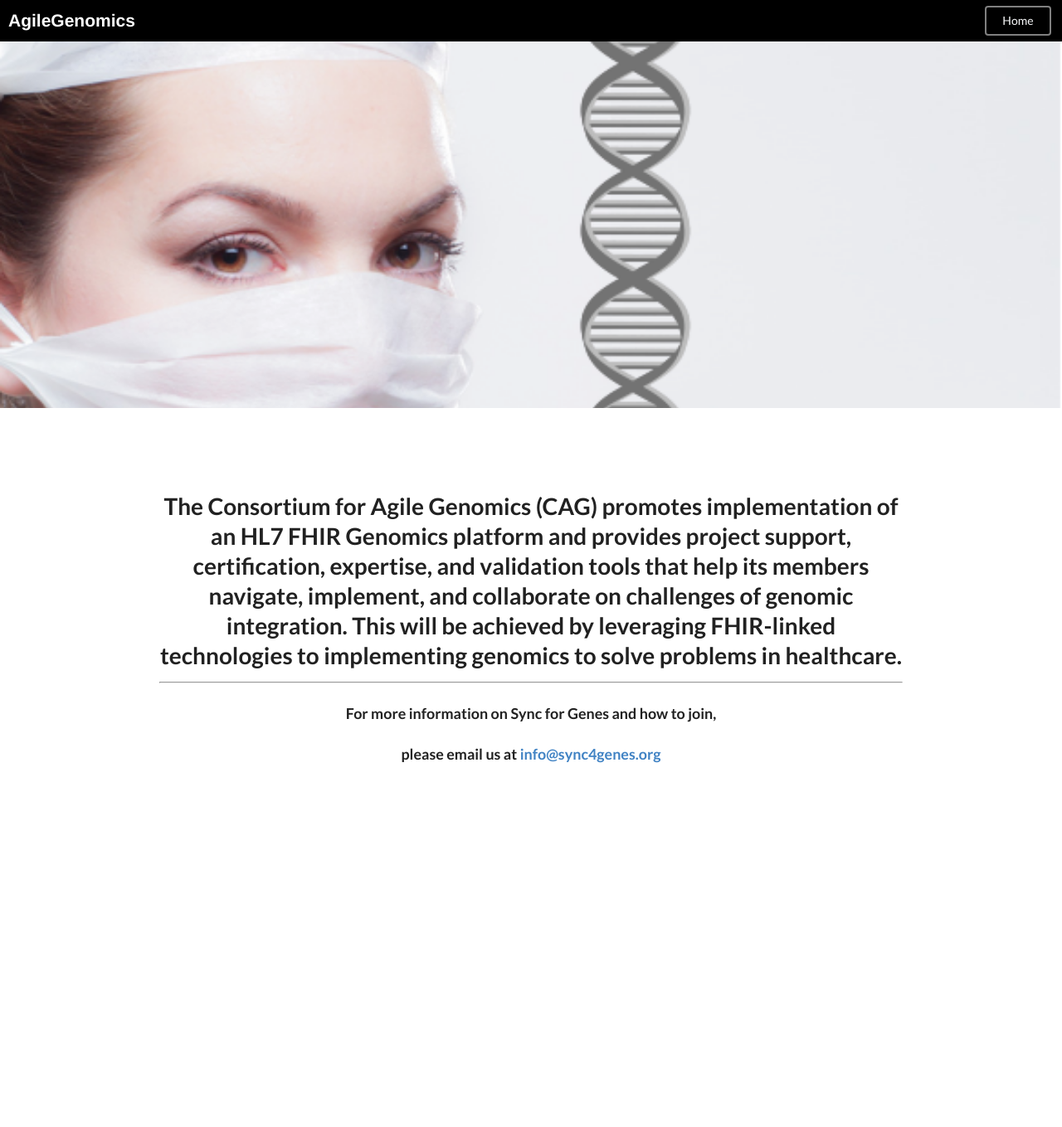
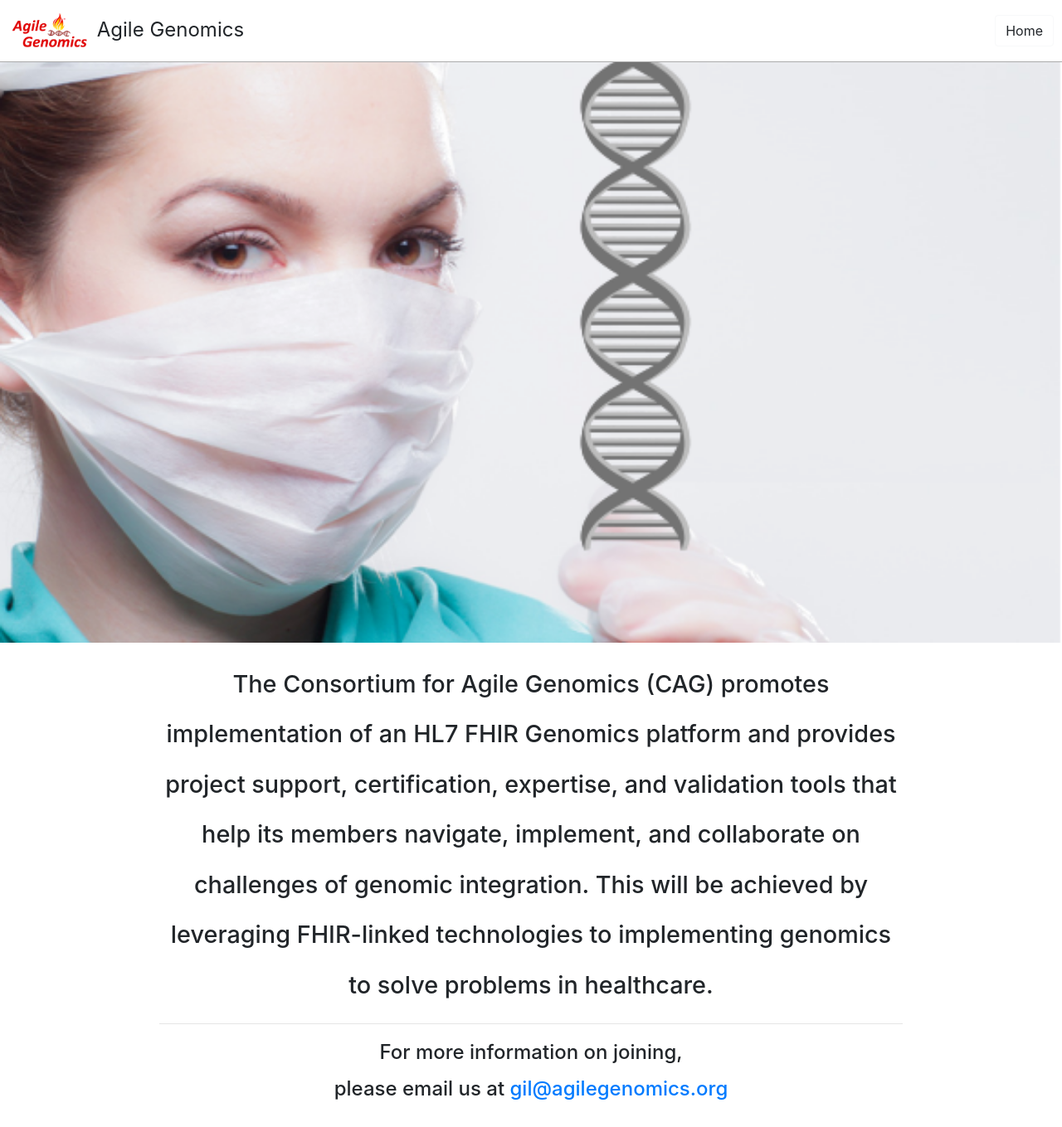
Before and after one commit to agilegenomics/agilegenomics.github.io, a Jekyll site: the page built from index.md, in a window 1280 px wide and 1359 px high. Shown: the whole window at 83% size. Built offline with Jekyll 4.4.1, drawn with Linux system fonts in a browser that asks for light colours.

Commit message:
first draft of index pag

```diff
--- a/_config.yml
+++ b/_config.yml
@@ -3,7 +3,7 @@
 #
 
 # Name of your site (displayed in the header)
-name: AgileGenomics
+name: Agile Genomics
 
 # Short bio or description (displayed in the header)
 description: Agile Genomics
@@ -40,7 +40,7 @@ google_analytics:
 
 # Your website URL (e.g. http://barryclark.github.io or http://www.barryclark.co)
 # Used for Sitemap.xml and your RSS feed
-url: ""
+url: "http://localhost:8000/_site/"
 
 # If you're hosting your site at a Project repository on GitHub pages
 # (http://yourusername.github.io/repository-name)
@@ -52,7 +52,7 @@ baseurl: ""
 
 github:
   # url: ""
-  url: "https://agilegenomics.github.io"
+  url: "http://localhost:8000/_site/"
 #
 # !! You don't need to change any of the configuration flags below !!
 #
@@ -76,11 +76,6 @@ kramdown:
 sass:
   style: :expanded # You might prefer to minify using :compressed
 
-# Use the following plug-ins
-gems:
-  - jekyll-sitemap # Create a sitemap using the official Jekyll sitemap gem
-  - jekyll-feed # Create an Atom feed using the official Jekyll feed gem
-
 # Exclude these files from your production _site
 exclude:
   - Gemfile
--- a/_includes/header.html
+++ b/_includes/header.html
@@ -1,10 +1,10 @@
-<div class="header-bar">
-    <div class="head-title">
-        <span class="head-title-text">{{ site.name }}</span>
+<div class="header">
+    <div class="header-title">
+        <span class="header-title-text"><img src="{{ site.github.url }}/images/agile_genomics_logo.png" alt="logo" class="logo" /> {{ site.name }}</span>
     </div>
-    <div class="head-tools">
-    {% for link in site.data.headerlinks.links %}
-        <a href="{{link.url}}" class="ui inverted basic button">{{link.name}}</a>
-    {% endfor %}
+    <div class="header-tool">
+        {% for link in site.data.headerlinks.links %}
+            <a href="{{link.url}}" class="btn btn-light">{{link.name}}</a>
+        {% endfor %}
     </div>
 </div>
--- a/_layouts/default.html
+++ b/_layouts/default.html
@@ -8,15 +8,17 @@
 	{% if page.css %}
 	<link rel="stylesheet" href="{{ site.github.url }}/{{page.css}}.css">
 	{% endif %}
-	<link rel="stylesheet" href="{{ site.github.url }}/dist/semantic.min.css">
 	<link rel="stylesheet" href="{{ site.github.url }}/index.css" />
 	<link rel="alternate" type="application/rss+xml" title="{{ site.name }} - {{ site.description }}" href="{{ site.url }}/feed.xml" />
 	<link rel="stylesheet" type="text/css" href="../import/zeroModal.css">
+	<link rel="stylesheet" href="https://maxcdn.bootstrapcdn.com/bootstrap/4.0.0/css/bootstrap.min.css" integrity="sha384-Gn5384xqQ1aoWXA+058RXPxPg6fy4IWvTNh0E263XmFcJlSAwiGgFAW/dAiS6JXm" crossorigin="anonymous">
 </head>
 <body>
-	{% include header.html%}
-	<div id="main">
-		{{content}}
+	<div class="container-fluid">
+			{% include header.html%}
+		<div id="main">
+			{{content}}
+		</div>
 	</div>
 	<script src='https://www.google.com/recaptcha/api.js'></script>
 	<script src='../import/jquery.min.js'></script>
--- a/_layouts/home.html
+++ b/_layouts/home.html
@@ -3,10 +3,8 @@ layout: default
 ---
 
 <div class="big-title">
-
-<div class="ui inverted huge header big-title-text"></div>
 </div>
 
-<div class="content">
+<div class="contents">
 	{{content}}
 </div>
--- a/index.css
+++ b/index.css
@@ -12,83 +12,73 @@ body {
 }
 
 body{
-    display: box;
+    margin: 0;
     min-height: 100%;
     width:100%;
 }
 
-.header-bar{
-    height: 50px;
-    background-color: #000000;
-    position: fixed;
-    top:0;
-    width: 100%;
-    padding:10px;
-    display: -webkit-flex;
-    display: flex;
-    align-items: center;
-    justify-content: center;
-    flex-flow: row;
-    color: #fff;
-}
-.header-bar .head-title{
-    text-align: left;
-    flex:1 1 auto;
-}
-.header-bar .head-title .head-title-text {
-    text-align: left;
-    font-size: 1.5em;
-    font-weight: bold;
-    line-height: 1.4em;
-    color: inherit;
+div.container-fluid{
+    padding:0 !important;
 }
 
-.header-bar .head-tools {
-    flex:0 1 auto;
+div.header{
+    padding: 0 10px;
+    width:100%;
+    height:75px;
+    display: flex;
+    display: -webkit-flex;
+    flex-direction: row;
+    justify-content: space-between;
+    align-items: center;
+    border-bottom-color: #ababab;
+    border-bottom-style: solid;
+    border-bottom-width: 1px;
 }
 
-#main{
-    width: 100%;
-    min-height: 100%;
-    padding: 0;
-    overflow: auto;
+div.header span.header-title-text{
+    font-size: 1.5em;
+}
+
+div.header span.header-title-text img{
+    width: 100px;
+}
+
+div.header .btn{
+    background-color: rgba(0, 0, 0, 0);
+}
+
+div#main{
+    width:100%;
+    min-height:100%;
     display: flex;
-    flex-flow: column;
-    justify-content: center;
+    flex-direction: column;
+    justify-content: space-between;
     align-items: center;
 }
 
-
-#main div.big-title{
-    flex: 1;
-    width: 100%;
-    height: 600px;
-    display: flex;
-    flex-flow: row;
-    padding: 50px;
-    justify-content: flex-end;
-    align-items: center;
-    background-image: url('{{ site.github.url }}/images/agilegenomics_pic2.png');
+div.big-title{
+    flex:1 1 auto;
+    width:100%;
+    height:700px;
+    background-image: url('{{ site.github.url}}/images/agilegenomics_pic2.png');
+    background-size:cover;
     background-repeat: no-repeat;
-    background-size: cover;
+    background-position: center;
 }
 
-#main div.big-title .big-title-text{
-    font-size: 4.5em !important;
-    font-weight: bolder;
-    text-shadow: 1px 1px 10px #000000;
-}
-
-#main div.content, #main div.content-left{
-    flex: 1;
+div.contents{
+    flex: 2 1 auto;
     width: 70%;
-    margin: 100px auto;
-}
-
-#main div.content{
+    margin: 20px auto;
     text-align: center;
 }
 
-.mid-img{
-    margin: 0 auto;
+div.contents h2{
+    font-size: 1.8em;
+    line-height: 2.1em;
 }
+
+div.contents h4{
+    font-size: 1.5em;
+    line-height: 1.5em;
+}
--- a/index.md
+++ b/index.md
@@ -3,10 +3,10 @@ title: Agile Genomics
 layout: home
 ---
 
-# The Consortium for Agile Genomics (CAG) promotes implementation of an HL7 FHIR Genomics platform and provides project support, certification, expertise, and validation tools that help its members navigate, implement, and collaborate on challenges of genomic integration.  This will be achieved by leveraging FHIR-linked technologies to implementing genomics to solve problems in healthcare.
+## The Consortium for Agile Genomics (CAG) promotes implementation of an HL7 FHIR Genomics platform and provides project support, certification, expertise, and validation tools that help its members navigate, implement, and collaborate on challenges of genomic integration.  This will be achieved by leveraging FHIR-linked technologies to implementing genomics to solve problems in healthcare.
 
 -------
 
-### For more information on Sync for Genes and how to join,
+#### For more information on joining,
 
-### please email us at  [info@sync4genes.org](mailto:info@sync4genes.org)
+#### please email us at  [gil@agilegenomics.org](mailto:gil@agilegenomics.org)
```
Also changed, not shown: 13 other files.
